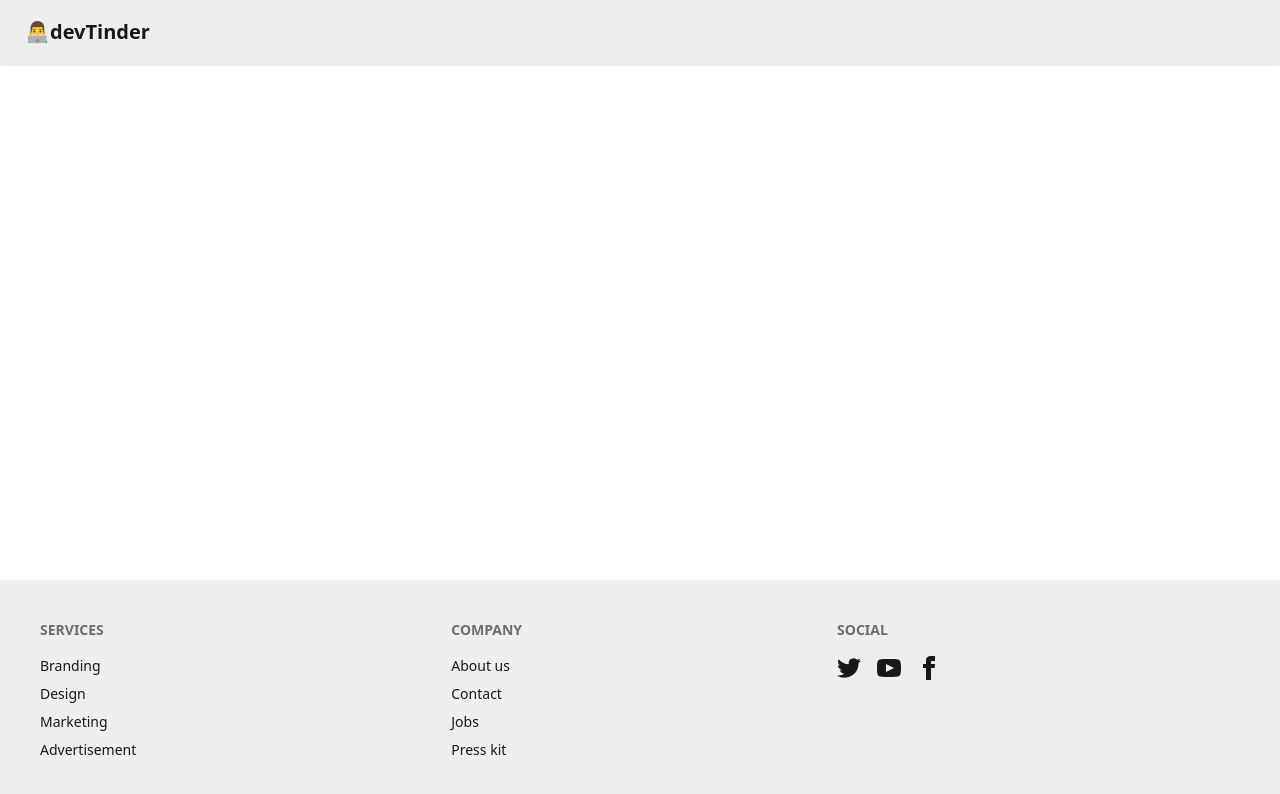
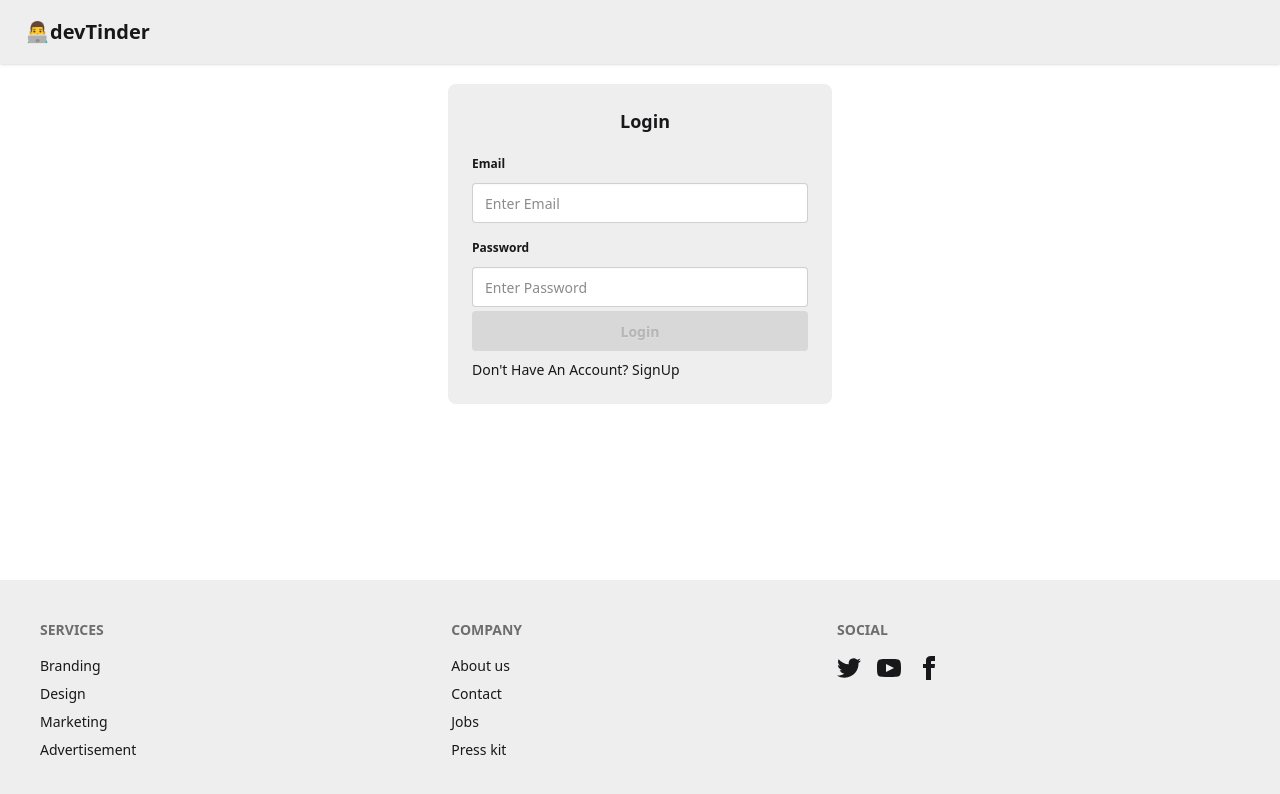
Before and after one commit to piyushmakhijaa/devTindFront, a React (Vite) app: page / in a window 1280 px wide. Shown: the top 794 px of the page. Built offline with nearby package versions, Linux system fonts and the light colour scheme.

Commit message:
solved landing page issue

```diff
--- a/src/App.jsx
+++ b/src/App.jsx
@@ -20,7 +20,7 @@ function App() {
   <BrowserRouter>
       <Routes>
         <Route path='/' element={<Body />}>
-                 <Route path='login' element={ <PublicRoute>   <Login /> </PublicRoute> } />
+                 <Route path={'/'||'login'} element={ <PublicRoute>   <Login /> </PublicRoute> } />
                  <Route path='signup' element={<PublicRoute>  <SignUp />  </PublicRoute>} />
                  <Route path='feed' element={    <Feed />   } />
                  <Route path='profile' element={  <Profile />   } />
```
